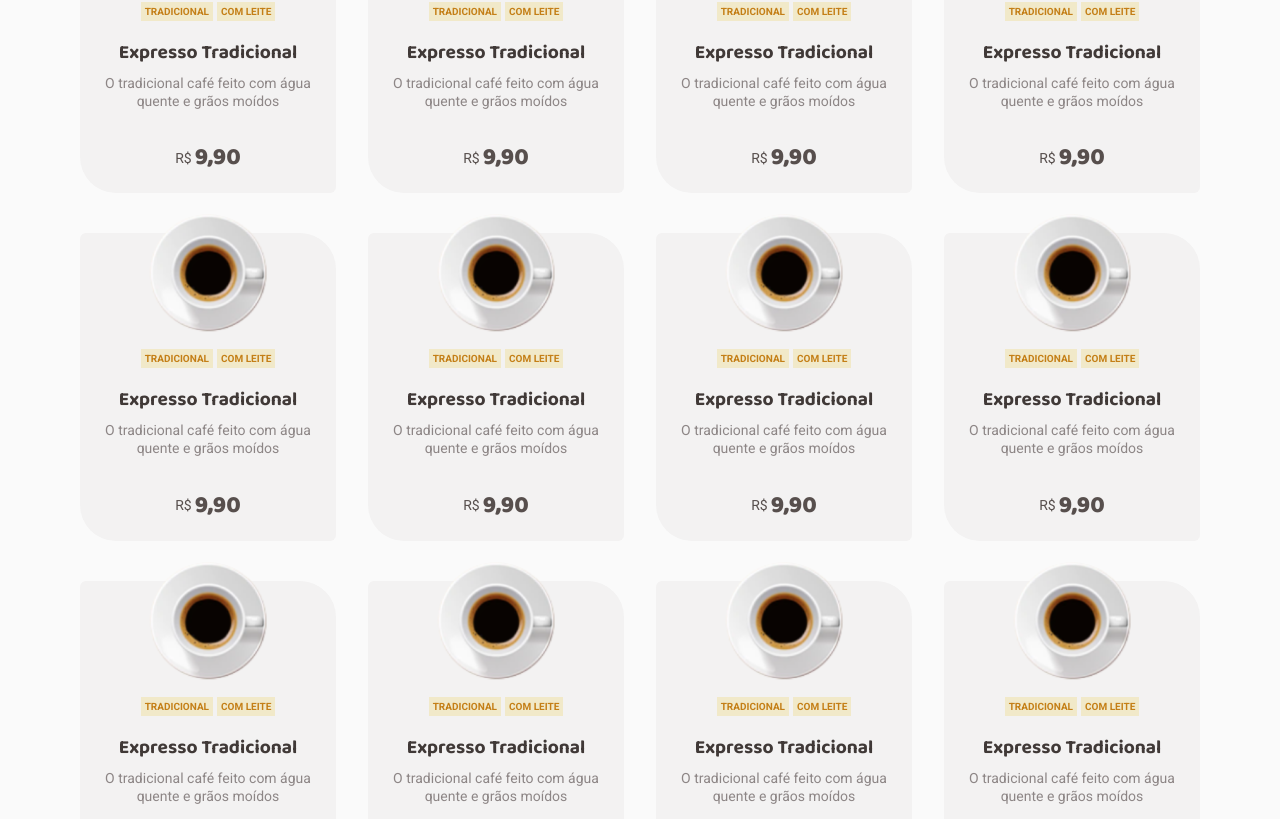
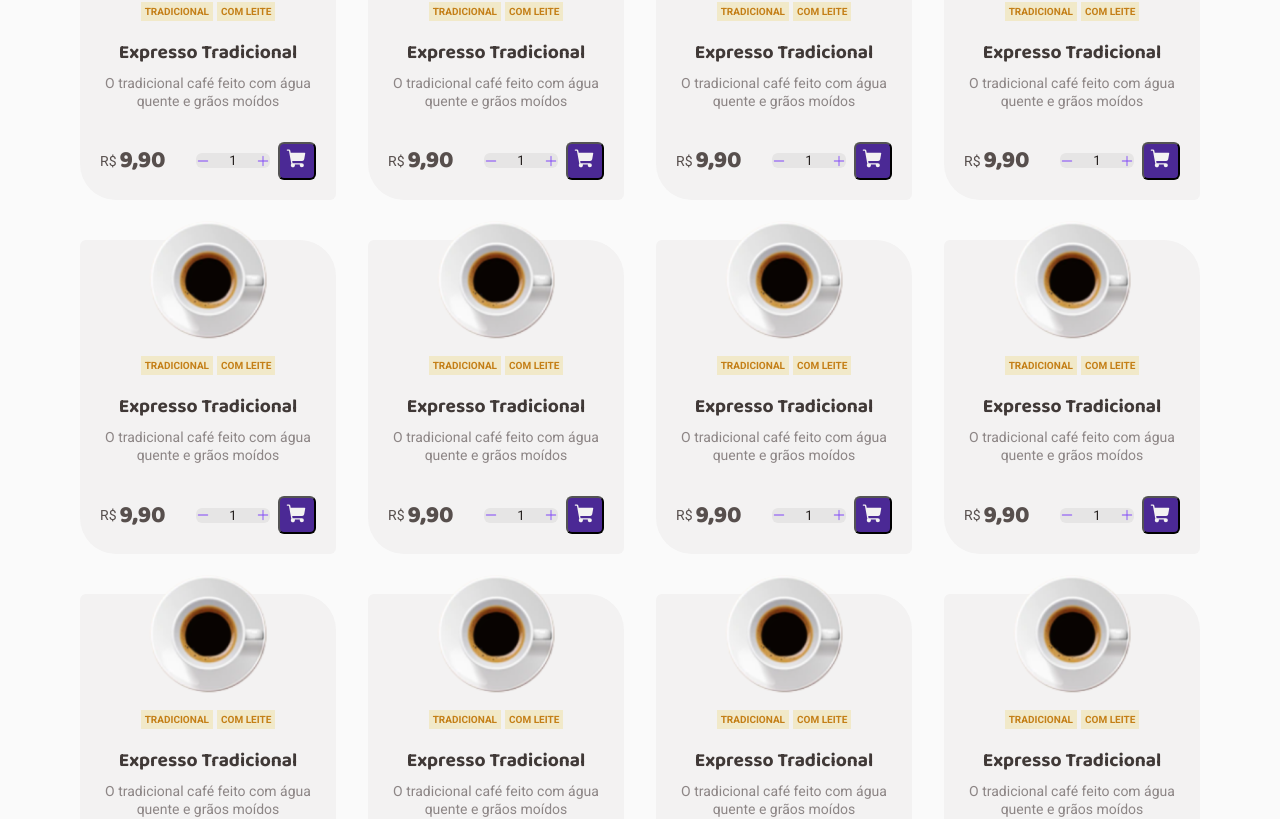
Before and after one commit to gufvr/coffee-delivery, a React (Vite) app: page / in a window 1280 px wide. Shown: the part 892-1711 px from the top of the page. Built offline with nearby package versions, Linux system fonts and the light colour scheme.

Commit message:
finishing the cards off the shelves (still static)

```diff
--- /dev/null
+++ b/src/components/QuantityInput/index.tsx
@@ -0,0 +1,16 @@
+import { IconWrapper, QuantityInputContainer } from "./styles";
+import { Minus, Plus } from "phosphor-react";
+
+export function QuantityInput() {
+  return (
+    <QuantityInputContainer>
+      <IconWrapper>
+        <Minus weight="fill" size={14} />
+      </IconWrapper>
+      <input type="number" readOnly value={1} />
+      <IconWrapper>
+        <Plus weight="fill" size={14} />
+      </IconWrapper>
+    </QuantityInputContainer>
+  )
+}
--- /dev/null
+++ b/src/components/QuantityInput/styles.ts
@@ -0,0 +1,42 @@
+import { styled } from "styled-components";
+
+export const QuantityInputContainer = styled.div`
+  flex: 1;
+  background: ${({ theme }) => theme.colors["base-button"]};
+  display: flex;
+  align-items: center;
+  justify-content: space-between;
+  gap: 4px;
+  border-radius: 6px;
+
+  input {
+    text-align: center;
+    width: 100%;
+    background: none;
+    border: none;
+    color: ${({ theme }) => theme.colors["base-title"]};
+
+    &:focus {
+      outline: none;
+    }
+  }
+`;
+
+export const IconWrapper = styled.button.attrs({
+  type: "button",
+})`
+  width: 0.875rem;
+  height: 0.875rem;
+  border: none;
+  background: none;
+  color: ${({ theme }) => theme.colors["brand-purple"]};
+  transition: 0.4s;
+
+  &:disabled {
+    opacity: 0.4;
+  }
+
+  &:not(:disabled):hover {
+    color: ${({ theme }) => theme.colors["brand-purple-dark"]};
+  }
+`;
--- a/src/pages/Home/components/CoffeeCard/index.tsx
+++ b/src/pages/Home/components/CoffeeCard/index.tsx
@@ -1,4 +1,5 @@
 import {
+  AddCartWrapper,
   CardFooter,
   CoffeeCardContainer,
   Description,
@@ -6,8 +7,11 @@ import {
   Tags
 } from "./styles";
 
+import { ShoppingCart } from 'phosphor-react'
+
 import expressCoffee from '../../../../assets/coffees/express-coffee.svg'
 import { RegularText, TitleText } from "../../../../components/Typography";
+import { QuantityInput } from "../../../../components/QuantityInput";
 
 export function CoffeeCard() {
   return (
@@ -29,6 +33,13 @@ export function CoffeeCard() {
           <RegularText size="s">R$</RegularText>
           <TitleText size="m" color="text" as="strong">9,90</TitleText>
         </div>
+
+        <AddCartWrapper>
+          <QuantityInput />
+          <button>
+            <ShoppingCart weight="fill" size={22} />
+          </button>
+        </AddCartWrapper>
       </CardFooter>
     </CoffeeCardContainer>
   )
--- a/src/pages/Home/components/CoffeeCard/styles.ts
+++ b/src/pages/Home/components/CoffeeCard/styles.ts
@@ -59,7 +59,7 @@ export const CardFooter = styled.div`
   width: 100%;
   display: flex;
   align-items: center;
-  justify-content: center;
+  justify-content: space-between;
 
   > div {
     display: flex;
@@ -71,3 +71,25 @@ export const CardFooter = styled.div`
     }
   }
 `;
+
+export const AddCartWrapper = styled.div`
+  width: 7.5rem;
+
+  > button {
+    width: 2.375rem;
+    height: 2.375rem;
+    border: none:
+    display: flex;
+    align-items: center:
+    justify-content: center;
+    background: ${({ theme }) => theme.colors["brand-purple-dark"]};
+    color: ${({ theme }) => theme.colors["base-card"]};
+    border-radius: 6px;
+    margin-left: 0.3rem;
+    transition: 0.4s;
+
+    &:hover {
+      background: ${({ theme }) => theme.colors["brand-purple"]};
+    }
+  }
+`;
--- a/src/styles/global.ts
+++ b/src/styles/global.ts
@@ -27,4 +27,14 @@ export const GlobalStyle = createGlobalStyle`
   a {
     text-decoration: none;
   }
+
+  input::-webkit-outer-spin-button,
+  input::-webkit-inner-spin-button {
+    -webkit-appearance: none;
+    margin: 0;
+  }
+
+  input [type="number"] {
+    -moz-appearance: textfield;
+  }
 `;
```
